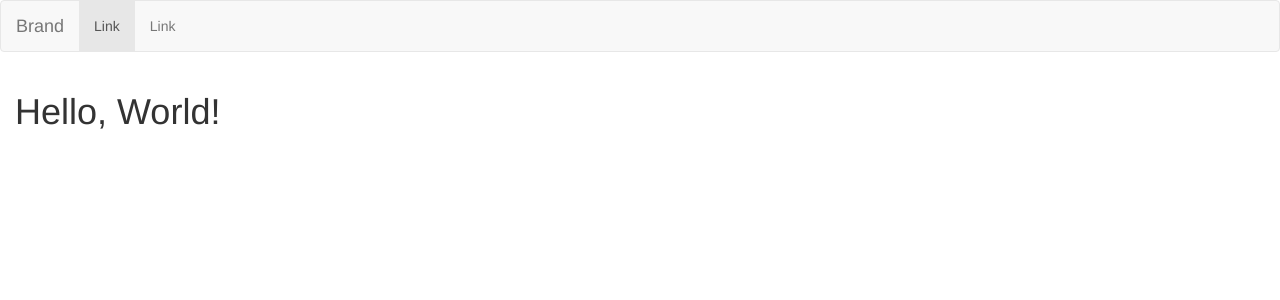
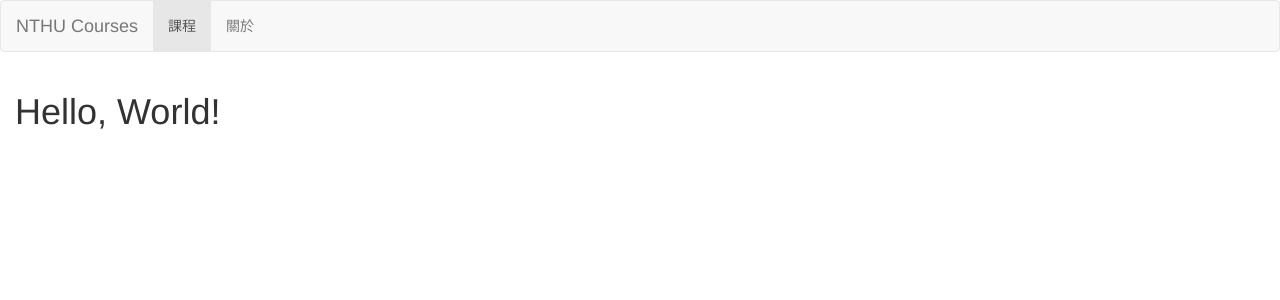
Before and after one commit to afg-archive/nthucourses, a Django app: page / in a window 1280 px wide. Shown: the top 300 px of the page. Run offline with Django 3.2, Linux system fonts and the light colour scheme; some libraries are stand-ins or nearby versions.

Commit message:
update navbar

```diff
--- a/common/jinja2/navbar.html
+++ b/common/jinja2/navbar.html
@@ -7,13 +7,13 @@
         <span class="icon-bar"></span>
         {% endfor %}
       </button>
-      <a class="navbar-brand" href="#">Brand</a>
+      <a class="navbar-brand" href="#">NTHU Courses</a>
     </div>
 
     <div class="collapse navbar-collapse" id="navbar">
       <ul class="nav navbar-nav">
-        <li class="active"><a href="#">Link</a></li>
-        <li><a href="#">Link</a></li>
+        <li class="active"><a href="#">課程</a></li>
+        <li><a href="#">關於</a></li>
       </ul>
     </div>
   </div>
```
